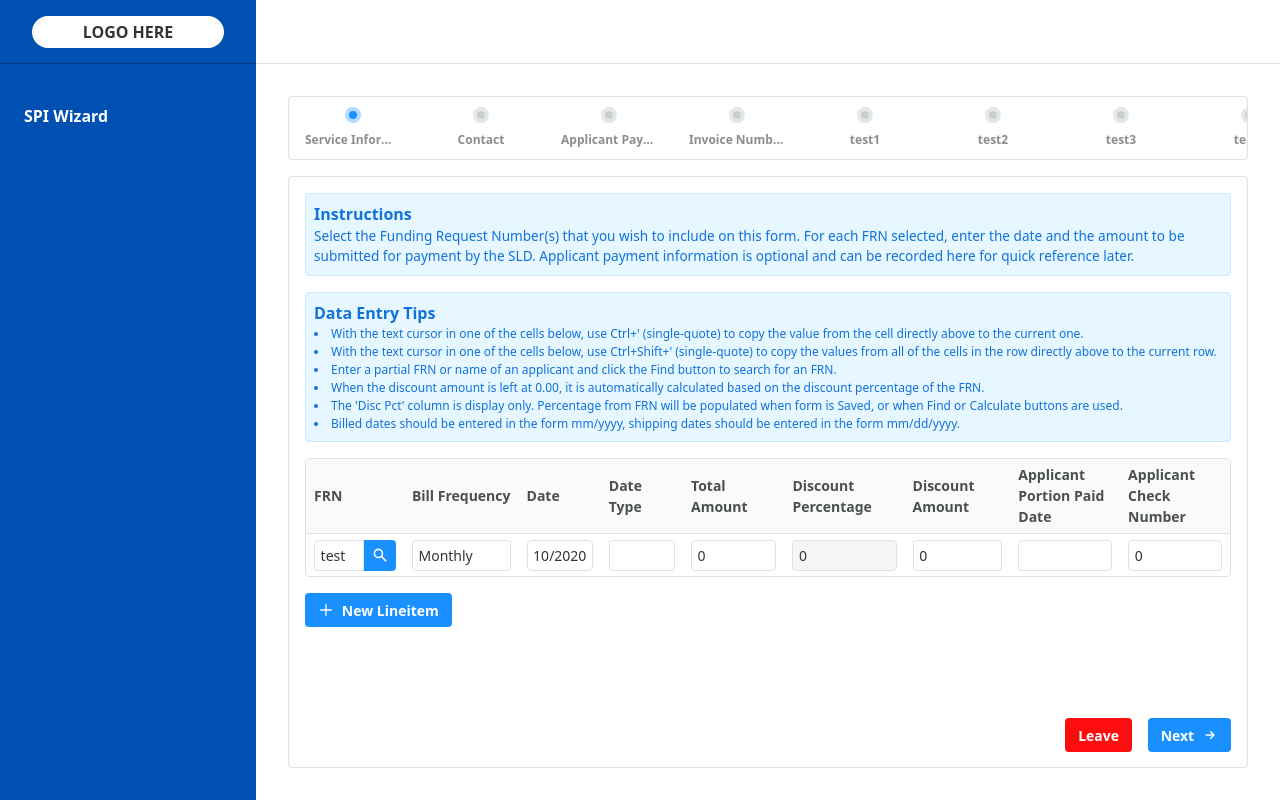
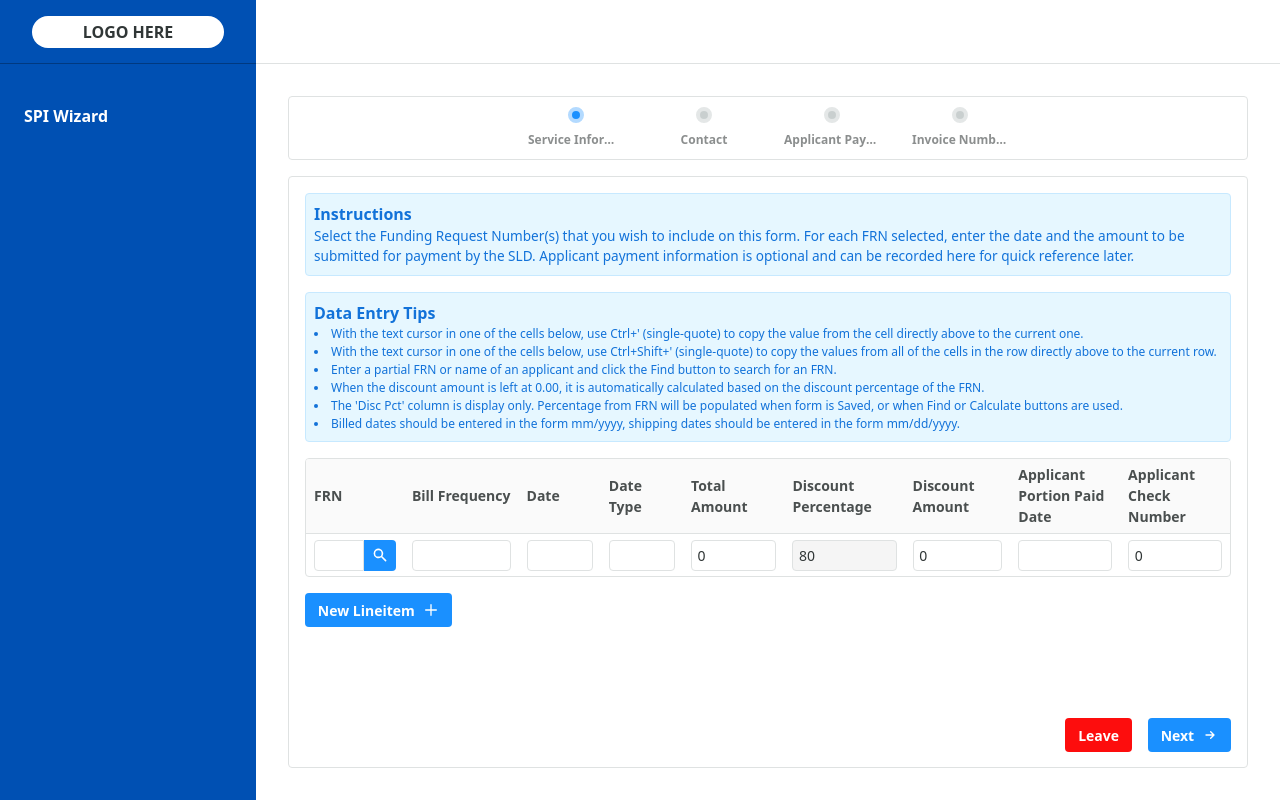
Before and after one commit to ffl-kbass/wizard, a Next.js app: page /SPI in a window 1280 px wide. Built offline with nearby package versions, Linux system fonts and the light colour scheme.

Commit message:
responsiveness

```diff
--- a/Components/SPI/Wizard/ServiceInformation/Styles.ts
+++ b/Components/SPI/Wizard/ServiceInformation/Styles.ts
@@ -6,8 +6,7 @@ export const TableWrapp = styled.div`
 	border-radius: .25rem;
 	max-height: 18rem;
 	width: 100%;
-	overflow-y: scroll;
-	overflow-x: auto;
+	overflow-y: auto;
 
 	input {
 		padding: .25rem .35rem;
@@ -37,6 +36,14 @@ export const Table = styled.table`
 			display: block;
 		}
 
+		td {
+			padding: .25 0;
+		}
+
+		tr {
+			padding: .35rem .5rem;
+		}
+
 		thead tr {
 			position: absolute;
 			top: -9999px;
@@ -47,6 +54,10 @@ export const Table = styled.table`
 			border: none;
 			position: relative;
 			padding-left: 50%;
+		}
+
+		tr:nth-child(even) {
+			background-color: hsl(180, 5%, 98%)
 		}
 
 		td:before {
@@ -117,6 +128,6 @@ export const Button = styled.button`
 	}
 	svg {
 		height: 1rem;
-		margin-right: .5rem;
+		margin-left: .5rem;
 	}
 `;
--- a/Components/SPI/Wizard/ServiceInformation/index.tsx
+++ b/Components/SPI/Wizard/ServiceInformation/index.tsx
@@ -5,12 +5,12 @@ import { Information, Input } from '../../../Wizard/Styles'
 const ServiceInformation: React.FC = () => {
 	const [lineItems, setLineItem] = useState<any[]>(
 		[{
-			frn: 'test',
-			billFrequency: 'Monthly',
-			date: '10/2020',
+			frn: '',
+			billFrequency: '',
+			date: '',
 			dateType: '',
 			totalAmount: 0,
-			discountPercentage: 0,
+			discountPercentage: 80,
 			discountAmount: 0,
 			applicationPortionPaidDate: '',
 			applicantCheckNumber: 0
@@ -128,10 +128,10 @@ const ServiceInformation: React.FC = () => {
 			</Table>
 		</TableWrapp>
 		<Button onClick={handleNewLineItem}>
+			New Lineitem
 			<svg xmlns="http://www.w3.org/2000/svg" fill="none" viewBox="0 0 24 24" stroke="currentColor">
 				<path strokeLinecap="round" strokeLinejoin="round" strokeWidth={2} d="M12 4v16m8-8H4" />
 			</svg>
-			New Lineitem
 		</Button>
 	</>
   )
--- a/Components/Wizard/Staging/Styles.ts
+++ b/Components/Wizard/Staging/Styles.ts
@@ -24,7 +24,11 @@ export const StageContentRatio = styled.div`
 	background-color: hsl(198, 100%, 95%);
 `;
 
-export const StageContent = styled.div`
+interface ContentProps {
+	active: boolean,
+}
+
+export const StageContent = styled.div<ContentProps>`
 	transition: all .25s;
 	position: absolute;
 	width: 100%;
@@ -32,12 +36,12 @@ export const StageContent = styled.div`
 	display: flex;
 	flex-direction: row;
 	flex-wrap: none;
-	justify-content: flex-start;
+	justify-content: ${props => props.active ? "flex-start" : "center"};
 	align-items: center;
 `;
 
 interface StageProps {
-	active: boolean
+	active: boolean,
 }
 
 export const Stage = styled.button<StageProps>`
--- a/Components/Wizard/Staging/index.tsx
+++ b/Components/Wizard/Staging/index.tsx
@@ -17,23 +17,24 @@ const Staging: React.FC<StagingData> = ({stages, stagePos, onClickValue}) => {
 	const [styles, setStyles] = useState<any>({})
 	const [hasPage] = useState<boolean>(stages.length > 7)
 	const stage = useRef<any>()
+	const [elements, setElements] = useState<any>()
 
 	useEffect(() => {
 		if(hasPage){
 			//128 is the size of stage cell
-			let elements = Math.floor(stage.current.offsetWidth / 128);
+			setElements(Math.floor(stage.current.offsetWidth / 128))
 			if(stagePos + elements - 1 <= stages.length){
 				setStyles({
 					left: -128 * (stagePos - (stagePos == 0 ? 0 : 1)),
 				})
 			}
 		}
-	}, [hasPage, stages, stagePos]);
+	}, [hasPage, elements, stages, stagePos]);
 
   return (
 	  <StageWrapp>
 		<StageContentWrapp>
-			<StageContent style={styles} ref={stage}>
+			<StageContent style={styles} ref={stage} active={(elements <= stages.length ? true : false)}>
 			{stages.map((stage, index) =>
 				<Stage key={index} active={(stagePos >= index)} onClick={onClickValue(index)}>
 					<div/>
--- a/Components/Wizard/index.tsx
+++ b/Components/Wizard/index.tsx
@@ -1,4 +1,5 @@
 import React, {useState, useEffect, createRef} from 'react';
+import { useRouter } from 'next/router'
 import Staging from './Staging'
 import Modal from '../Modal'
 import { WizardWrapp, PageWrapp, ButtonWrapp } from './Styles'
@@ -15,6 +16,8 @@ const Wizard: React.FC<WizardProps> = ({children, stageTitles}) => {
 	const [isOpen, setIsOpen] = useState<boolean>(false)
 	const handleOnClick = e => () => setStageIndex(e);
 	const wizard = createRef<any>();
+	const router = useRouter()
+	const [query, setQuery] = useState<any>()
 
 
 	const nextClick = () => {
@@ -40,6 +43,12 @@ const Wizard: React.FC<WizardProps> = ({children, stageTitles}) => {
 	const finish = () => {
 
 	}
+
+	useEffect(() => {
+		setQuery(router.query.page)
+		console.log(router.query)
+		console.log(query)
+	}, []);
 
 	return (
 		<PageWrapp>
@@ -67,7 +76,7 @@ const Wizard: React.FC<WizardProps> = ({children, stageTitles}) => {
 					{(
 						stageIndex == stages.length - 1 ?
 						<button className="finished" onClick={finish}>
-							Finish
+							Complete
 						</button>
 						:
 						<button onClick={nextClick}>
--- a/pages/SPI.tsx
+++ /dev/null
@@ -1,33 +0,0 @@
-import Head from 'next/head'
-import Wizard from '../Components/Wizard'
-import ServiceInformation from '../Components/SPI/Wizard/ServiceInformation';
-import Contact from '../Components/SPI/Wizard/Contact';
-import ApplicantPayment from '../Components/SPI/Wizard/ApplicantPayment';
-import InvoiceNumber from '../Components/SPI/Wizard/InvoiceNumber';
-
-export default function Home() {
-  return (
-      <>
-        <Head>
-          <title>Create Next App</title>
-        </Head>
-        <Wizard
-          stageTitles={['Service Information','Contact','Applicant Payment','Invoice Number', 'test1', 'test2', 'test3', 'test4', 'test5', 'test6', 'test7', 'test8', 'test9']}
-        >
-          <ServiceInformation/>
-          <Contact />
-          <ApplicantPayment/>
-          <InvoiceNumber/>
-          <div>test</div>
-          <div>test2</div>
-          <div>test3</div>
-          <div>test4</div>
-          <div>test5</div>
-          <div>test6</div>
-          <div>test7</div>
-          <div>test8</div>
-          <div>test9</div>
-        </Wizard>
-      </>
-  )
-}
--- /dev/null
+++ b/pages/SPI/index.tsx
@@ -0,0 +1,24 @@
+import Head from 'next/head'
+import Wizard from '../../Components/Wizard'
+import ServiceInformation from '../../Components/SPI/Wizard/ServiceInformation';
+import Contact from '../../Components/SPI/Wizard/Contact';
+import ApplicantPayment from '../../Components/SPI/Wizard/ApplicantPayment';
+import InvoiceNumber from '../../Components/SPI/Wizard/InvoiceNumber';
+
+export default function Home() {
+  return (
+      <>
+        <Head>
+          <title>Create Next App</title>
+        </Head>
+        <Wizard
+          stageTitles={['Service Information','Contact','Applicant Payment','Invoice Number']}
+        >
+          <ServiceInformation/>
+          <Contact />
+          <ApplicantPayment/>
+          <InvoiceNumber/>
+        </Wizard>
+      </>
+  )
+}
```
